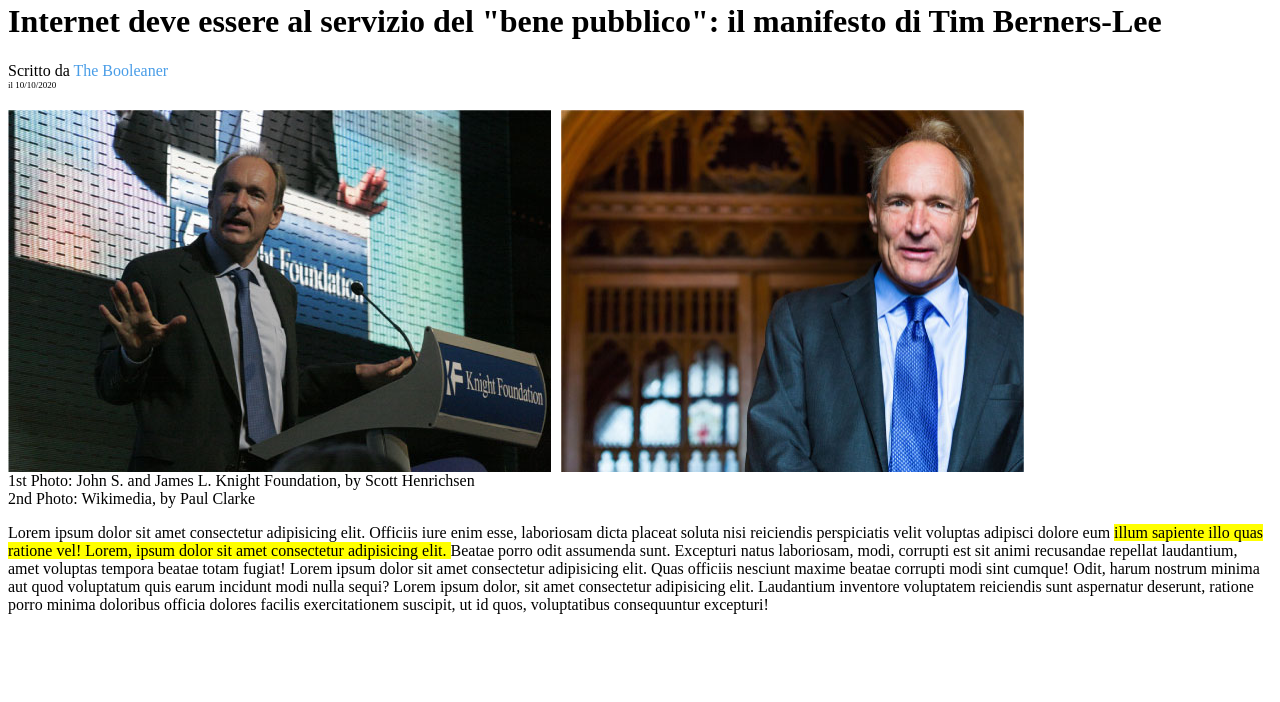
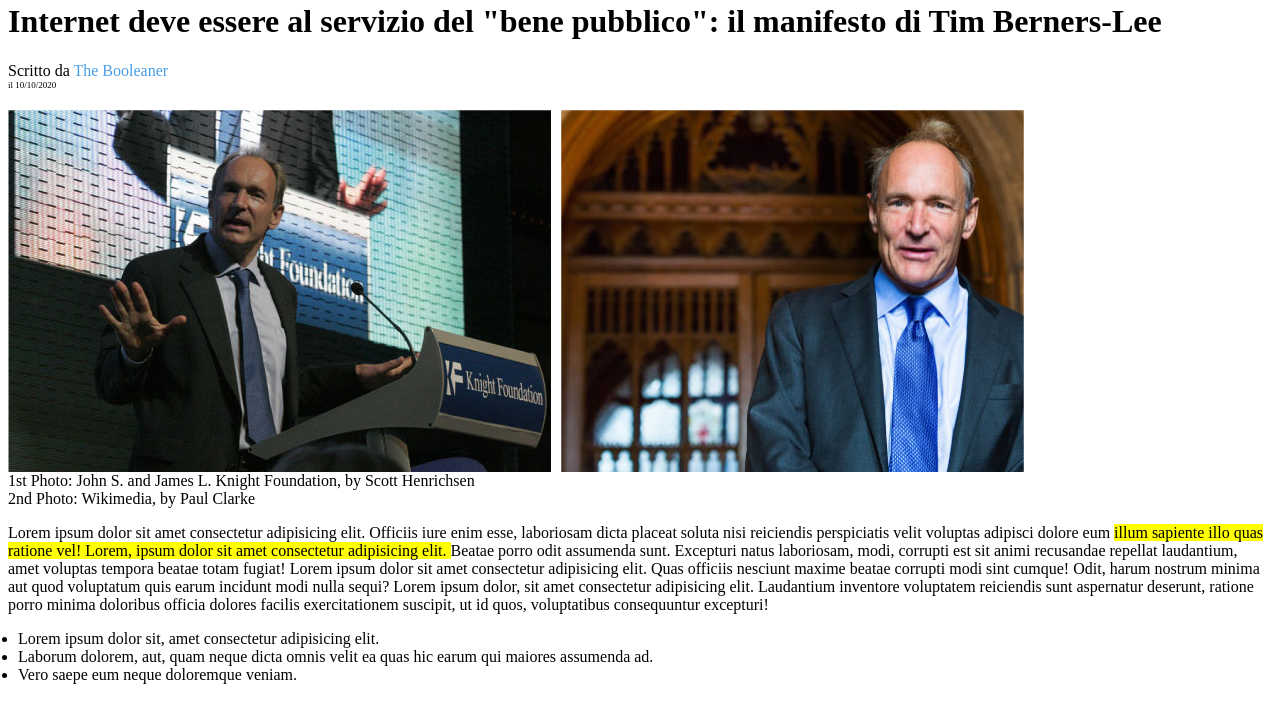
Before and after one commit to salvatorescalise1999/html-css-booleaner, a plain HTML site: page index.html in a window 1280 px wide. Shown: the part 98-800 px from the top of the page. Drawn offline with Linux system fonts and the light colour scheme.

Commit message:
aggiunta lista non ordinata con padding left 10px

```diff
--- a/css/style.css
+++ b/css/style.css
@@ -40,3 +40,6 @@ main p span {
    background-color: yellow;
    color: black;
 }
+.lista-non-ordinata-padding-left-dieci{
+    padding-left: 10px;
+}
--- a/index.html
+++ b/index.html
@@ -36,6 +36,12 @@
 
             <p>Lorem ipsum dolor sit amet consectetur adipisicing elit. Officiis iure enim esse, laboriosam dicta placeat soluta nisi reiciendis perspiciatis velit voluptas adipisci dolore eum <span class="sottolineato" >illum sapiente illo quas ratione vel! Lorem, ipsum dolor sit amet consectetur adipisicing elit. </span> Beatae porro odit assumenda sunt. Excepturi natus laboriosam, modi, corrupti est sit animi recusandae repellat laudantium, amet voluptas tempora beatae totam fugiat! Lorem ipsum dolor sit amet consectetur adipisicing elit. Quas officiis nesciunt maxime beatae corrupti modi sint cumque! Odit, harum nostrum minima aut quod voluptatum quis earum incidunt modi nulla sequi? Lorem ipsum dolor, sit amet consectetur adipisicing elit. Laudantium inventore voluptatem reiciendis sunt aspernatur deserunt, ratione porro minima doloribus officia dolores facilis exercitationem suscipit, ut id quos, voluptatibus consequuntur excepturi!</p>
 
+            <ul class="lista-non-ordinata-padding-left-dieci" >
+                <li>Lorem ipsum dolor sit, amet consectetur adipisicing elit. </li>
+                <li>Laborum dolorem, aut, quam neque dicta omnis velit ea quas hic earum qui maiores assumenda ad.</li>
+                <li> Vero saepe eum neque doloremque veniam.</li>
+            </ul>
+
 
         </section>
     </main>
```
